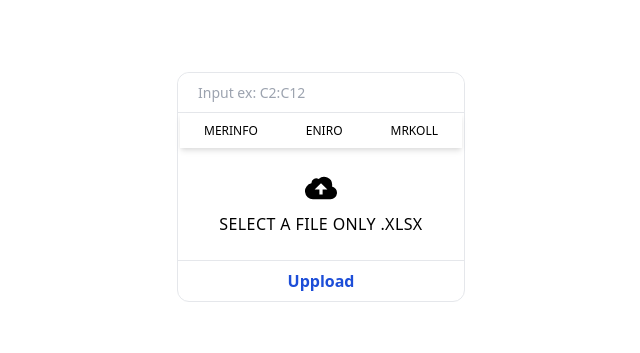
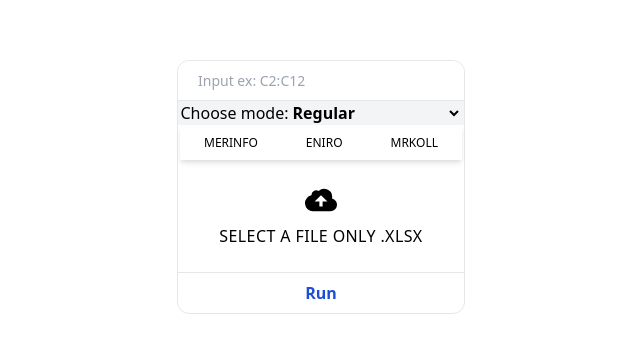
Before and after one commit to david11267/information-collector, a Next.js app: page /action in a window 1280 px wide. Shown: the part 213-566 px from the top of the page, without its empty margins (319-959 px from the left). Built offline with nearby package versions, Linux system fonts and the light colour scheme.

Commit message:
can now sen mode to controller

```diff
--- a/components/UploadArea.jsx
+++ b/components/UploadArea.jsx
@@ -1,7 +1,6 @@
 import React from "react";
 import * as ApiService from "../services/ApiService";
 import { useEffect } from "react";
-
 import { useState } from "react";
 
 export default function () {
@@ -13,11 +12,14 @@ export default function () {
     { Name: "Eniro", Selected: false },
     { Name: "MrKoll", Selected: false },
   ]);
+  const modes = ["Regular", "Extra Detailed", "Api Exclusive", "Database Exclusive", "Scrape Exclusive"];
+  const [mode, setMode] = useState("Regular");
 
   useEffect(() => {
-    console.log("selectedFile", selectedFile);
-    console.log("options", options);
-  }, [selectedFile]);
+    console.log("SELECTED FILE", selectedFile);
+    console.log("OPTIONS", options);
+    console.log("MODE", mode);
+  }, [selectedFile, mode]);
 
   function handleSubmit() {
     const selectedOptions = options.filter((option) => option.Selected === true);
@@ -25,7 +27,7 @@ export default function () {
     formData.append("file", selectedFile);
     try {
       ApiService.postQuery(
-        `/People?input=${stringInput}&selectedOptions=${selectedOptions.map((option) => option.Name)}`,
+        `/People?input=${stringInput}&selectedOptions=${selectedOptions.map((option) => option.Name)}&mode=${mode}`,
         formData
       ).then((response) => {
         console.log("response", response);
@@ -55,6 +57,21 @@ export default function () {
               placeholder="Input ex:&nbsp;C2:C12 "
               value={stringInput}
               onChange={(e) => setStringInput(e.target.value)}></input>
+
+            <div className="flex justify-center bg-gray-100  hover:bg-blue-500">
+              <div>
+                <label for="mode">Choose mode:</label>
+                <select
+                  onChange={(e) => setMode(e.target.value)}
+                  className="bg-transparent cursor-pointer font-bold"
+                  name="mode"
+                  id="mode">
+                  {modes.map((mode) => (
+                    <option value={mode}>{mode}</option>
+                  ))}
+                </select>
+              </div>
+            </div>
 
             <div className="flex items-center justify-center">
               <div className="inline-flex shadow-md hover:shadow-lg focus:shadow-lg" role="group">
@@ -96,7 +113,7 @@ export default function () {
             <button
               onClick={() => handleSubmit()}
               className=" w-full text-blue-700 font-semibold hover:text-white py-2 px-4  -blue cursor-pointer hover:bg-blue-400 hover:text-white-transparent rounded-b-xl border-t">
-              Uppload
+              Run
             </button>
           </div>
         </div>
--- a/pages/action.jsx
+++ b/pages/action.jsx
@@ -4,9 +4,7 @@ import UploadArea from "../components/UploadArea";
 export default function Action() {
   return (
     <div className="grid h-screen place-items-center">
-      <div>
-        <UploadArea />
-      </div>
+      <UploadArea />
     </div>
   );
 }
```
